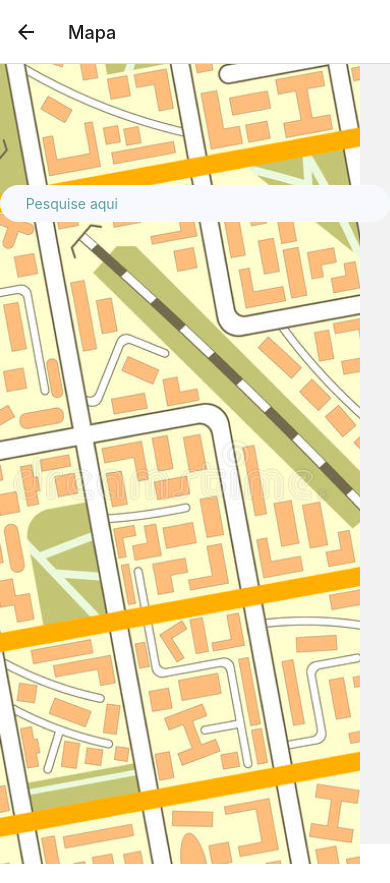
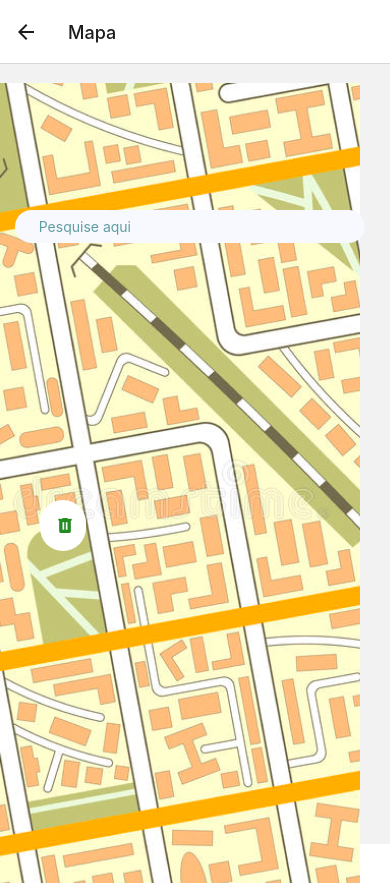
Before and after one commit to CesarRYK/E-Descarte, a React Native app: screen /Mapa in a window 390 px wide. Built offline with nearby package versions, Linux system fonts and the light colour scheme.

Commit message:
icone do descarte

```diff
--- a/src/screens/Mapa.js
+++ b/src/screens/Mapa.js
@@ -1,6 +1,9 @@
+import { FontAwesome } from '@expo/vector-icons';
+import { MaterialCommunityIcons } from "@expo/vector-icons";
+import React from 'react';
+import { ImageBackground, StyleSheet, Text, View, TouchableOpacity, Pressable, navigation } from 'react-native';
+import { createBottomTabNavigator } from '@react-navigation/bottom-tabs';
 
-import React from 'react';
-import { ImageBackground, StyleSheet, Text, View, TouchableOpacity  } from 'react-native';
 
 const App = () => (
   <View style={styles.container}>
@@ -9,10 +12,29 @@
         source={require('./mapa.jpeg')}
         resizeMode="cover"
     />
+
     <TouchableOpacity>
      <Text style={styles.text}>    Pesquise aqui
        </Text>
         </TouchableOpacity>
+
+
+        <TouchableOpacity>
+
+
+            <Text style={styles.Descartes}>
+            <MaterialCommunityIcons
+                name='trash-can'
+                size={20}
+                color='#228b22'
+                align= 'center'
+
+
+                />
+            </Text>
+
+                </TouchableOpacity>
+
 
   </View>
 );
@@ -24,19 +46,38 @@
   },
   image: {
     flex: 1,
-    resizeMode: 'cover',
+    resizeMode: 'center',
     justifyContent: 'center',
+    top: 19,
   },
   text: {
     color: '#5f9ea0',
-    borderWidth: 1,
-    borderColor: '#f5fffa',
+
+    borderColor: '#90ee90',
     backgroundColor: '#f8f8ff',
-    padding: 9,
+    padding: 8,
     borderRadius: 20,
-    marginBottom: 2,
-    top:-620,
+
+    top:-550,
+    width: 350,
+    left: 15,
   },
+
+  Descartes: {
+    color: '#5f9ea0',
+    borderWidth: 0,
+    borderColor: '#000000',
+    backgroundColor: '#fff',
+    padding: 15,
+    borderRadius: 40,
+
+    left: 40,
+    top: -293,
+    width: 46,
+
+},
+
+
 });
 
 export default App;
```
